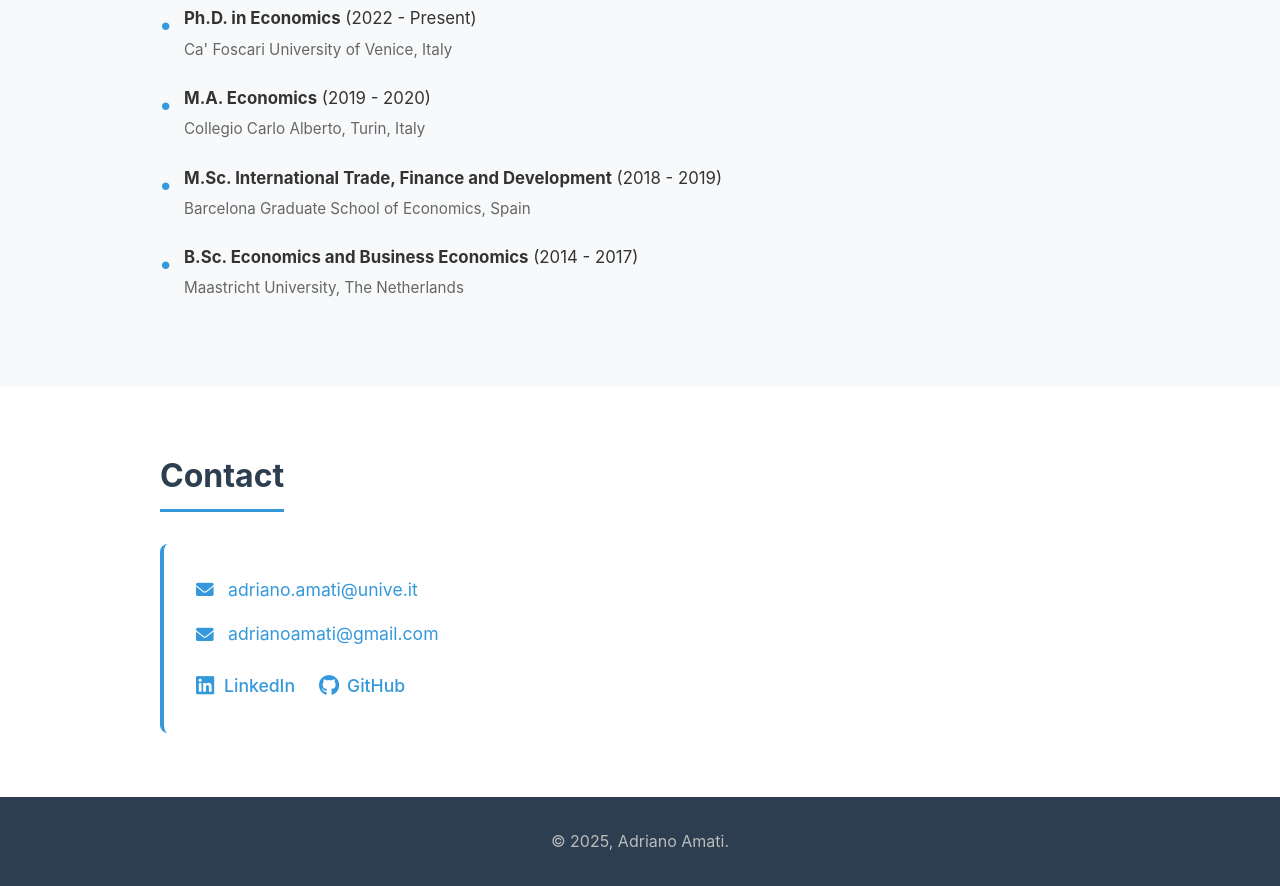
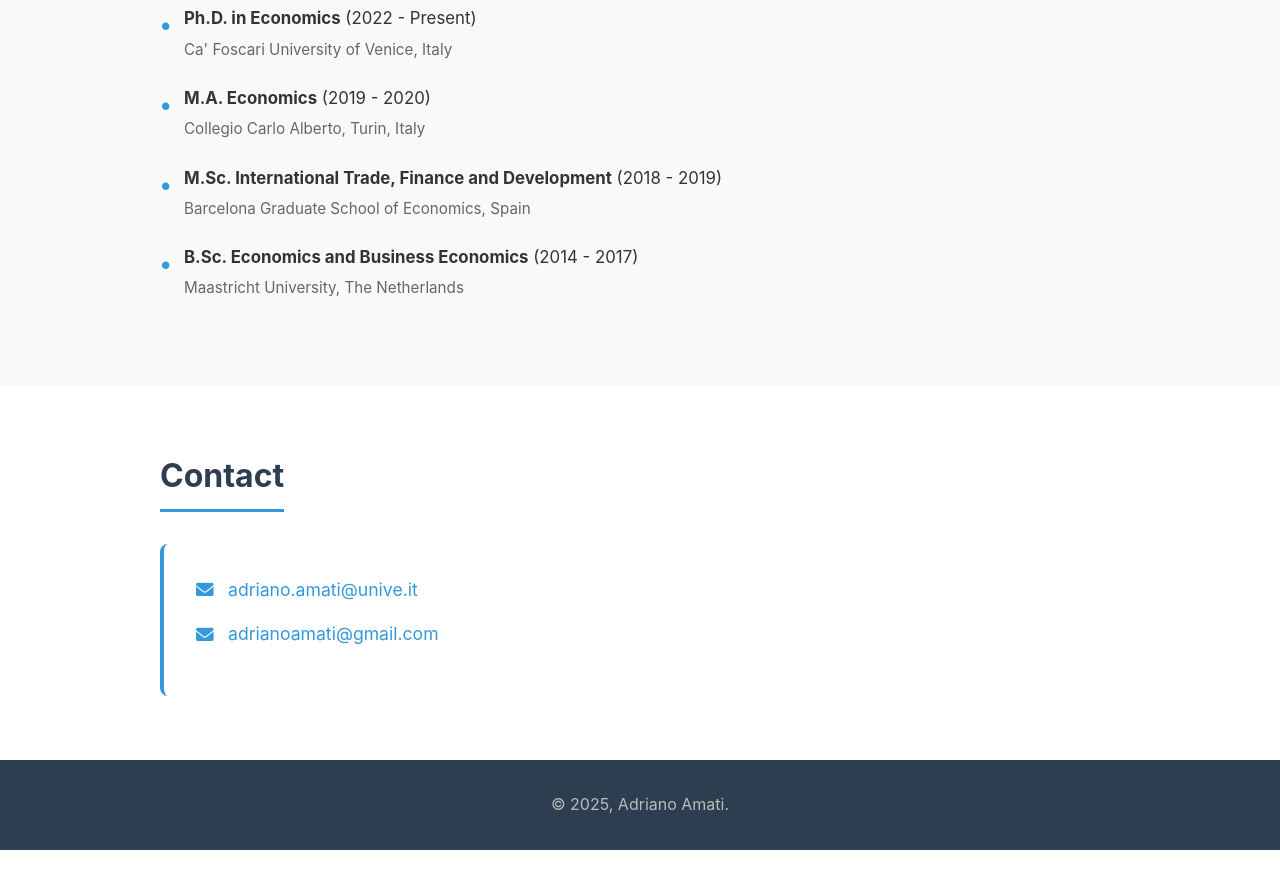
Before and after one commit to adrnmt95/personal_website, a plain HTML site: page index.html in a window 1280 px wide. Shown: the part 3458-4344 px from the top of the page. After the commit the page ends 4308 px from the top, so only its background shows below. Drawn offline with Linux system fonts and the light colour scheme.

Commit message:
minor fix

```diff
--- a/index.html
+++ b/index.html
@@ -213,14 +213,7 @@
                         <i class="fas fa-envelope"></i>
                         <a href="mailto:adrianoamati@gmail.com">adrianoamati@gmail.com</a>
                     </p>
-                    <div class="social-links">
-                        <a href="https://www.linkedin.com/in/adriano-amati-11b54118a/" target="_blank">
-                            <i class="fab fa-linkedin"></i> LinkedIn
-                        </a>
-                        <a href="https://github.com/adrnmt95" target="_blank">
-                            <i class="fab fa-github"></i> GitHub
-                        </a>
-                    </div>
+
                 </div>
             </div>
         </section>
```
